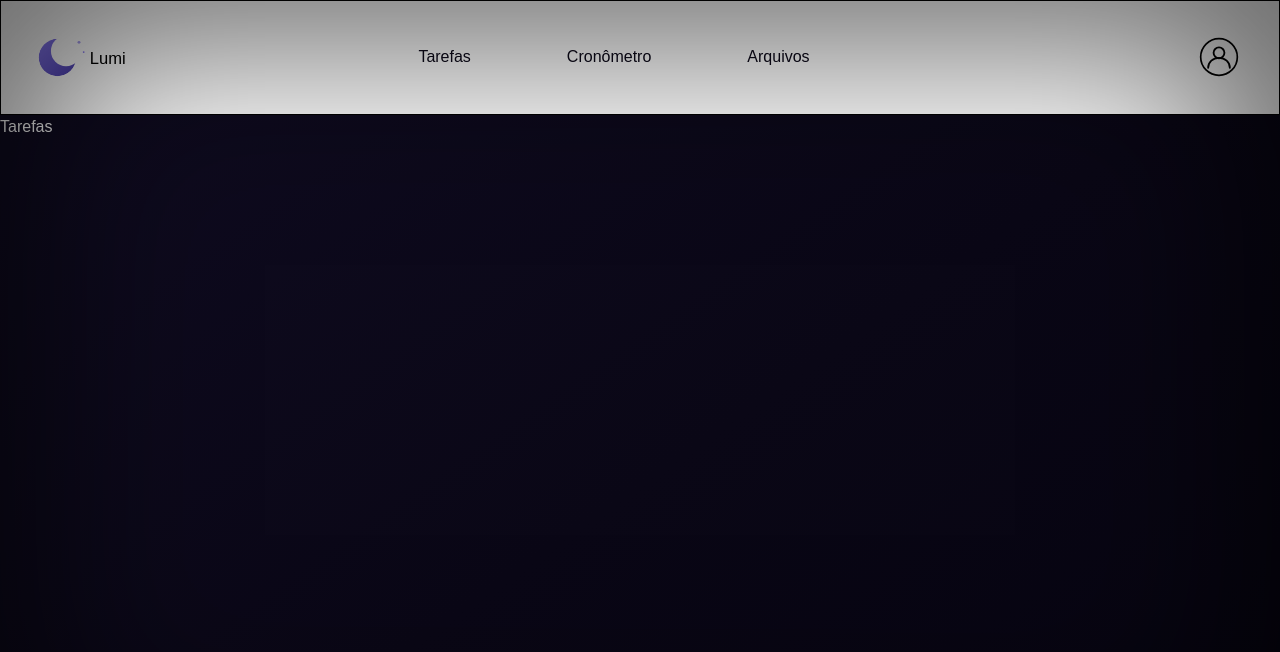
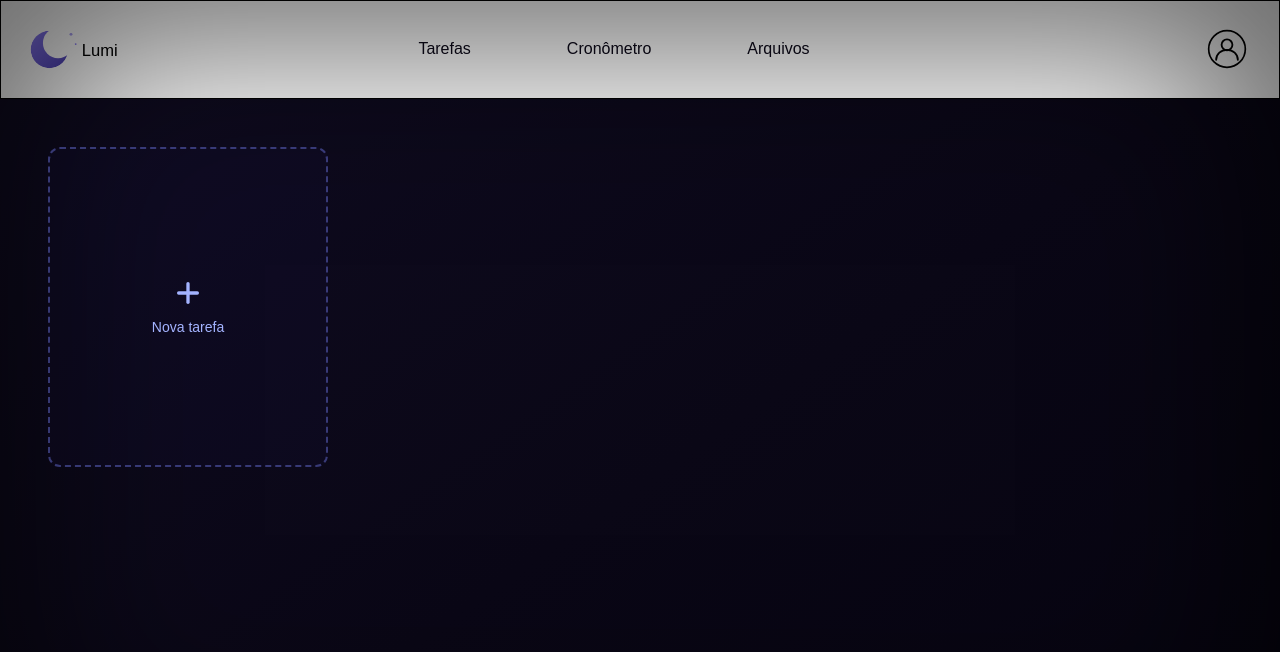
Before and after one commit to tomzbraga/lumi, a Next.js app: page / in a window 1280 px wide. Shown: the top 652 px of the page. Built offline with nearby package versions, Linux system fonts and the light colour scheme.

Commit message:
botao de nova tarefa e modal de cadastro de tarefa

```diff
--- /dev/null
+++ b/src/components/CloseButton.tsx
@@ -0,0 +1,11 @@
+interface CloseButtonProps {
+  onClick?: () => void;
+}
+
+export default function CloseButton({ onClick }: CloseButtonProps) {
+  return (
+    <button onClick={onClick} className="mt-4 text-sm text-gray-500">
+      X
+    </button>
+  );
+}
--- /dev/null
+++ b/src/components/Modal.tsx
@@ -0,0 +1,16 @@
+import CloseButton from "./CloseButton";
+
+interface ModalProps {
+  onClose: () => void;
+}
+
+export default function Modal({ onClose }: ModalProps) {
+  return (
+    <div className="fixed inset-0 z-50 flex items-center justify-center bg-black/50">
+      <div className="relative rounded-xl bg-white p-6 shadow-lg">
+        <CloseButton onClick={onClose} />
+        <h1>Modal!</h1>
+      </div>
+    </div>
+  );
+}
--- a/src/components/TopBar.tsx
+++ b/src/components/TopBar.tsx
@@ -1,18 +1,23 @@
 import Logo from "./Logo";
 import ButtonMenu from "./ButtonMenu";
 import UserIcon from "./UserIcon";
+import { Tab } from "@/app/page";
 
 interface TopBarProps {
-  onTabChange: (tab: string) => void;
+  onTabChange: (tab: Tab) => void;
 }
 
 export default function TopBar({ onTabChange }: TopBarProps) {
   return (
-    <section className="flex flex-row items-center justify-between border border-black bg-white p-6">
+    <section className="flex flex-row items-center justify-between border border-black bg-white p-4">
       <Logo />
       <nav className="flex gap-24 mr-44">
         <ButtonMenu title="Tarefas" id="tasks" onTabChange={onTabChange} />
-        <ButtonMenu title="Cronômetro" id="pomodoro" onTabChange={onTabChange} />
+        <ButtonMenu
+          title="Cronômetro"
+          id="pomodoro"
+          onTabChange={onTabChange}
+        />
         <ButtonMenu title="Arquivos" id="files" onTabChange={onTabChange} />
       </nav>
       <div className="mr-4">
--- /dev/null
+++ b/src/components/tasks/NewTaskButton.tsx
@@ -0,0 +1,25 @@
+import { Plus, Pencil } from "lucide-react";
+import { modal } from "./Tasks";
+
+interface NewTaskButtonProps {
+  onClick?: () => void;
+}
+
+export function NewTaskButton({ onClick }: NewTaskButtonProps) {
+  return (
+    <button
+      onClick={onClick}
+      className="group relative flex m-12 w-70 h-80 flex-col items-center justify-center gap-2
+                 rounded-xl border-2 border-dashed border-indigo-400/40
+                 bg-indigo-950/10 text-indigo-300
+                 transition-all duration-200
+                 hover:border-indigo-400 hover:bg-indigo-900/20 hover:text-indigo-200
+                 focus:outline-none focus:ring-2 focus:ring-indigo-400/50"
+    >
+      <div className="relative">
+        <Plus className="h-8 w-8" strokeWidth={2.5} />
+      </div>
+      <span className="text-sm font-medium">Nova tarefa</span>
+    </button>
+  );
+}
--- a/src/components/tasks/Tasks.tsx
+++ b/src/components/tasks/Tasks.tsx
@@ -1,3 +1,19 @@
+import { useState } from "react";
+import { NewTaskButton } from "./NewTaskButton";
+import Modal from "../Modal";
+
 export default function Tasks() {
-  return <h1 className="text-white">Tarefas</h1>;
+  const [modalAberto, setModalAberto] = useState(false);
+
+  return (
+    <section>
+      <NewTaskButton
+        onClick={() => {
+          setModalAberto(true);
+        }}
+      />
+
+      {modalAberto && <Modal onClose={() => setModalAberto(false)} />}
+    </section>
+  );
 }
```
